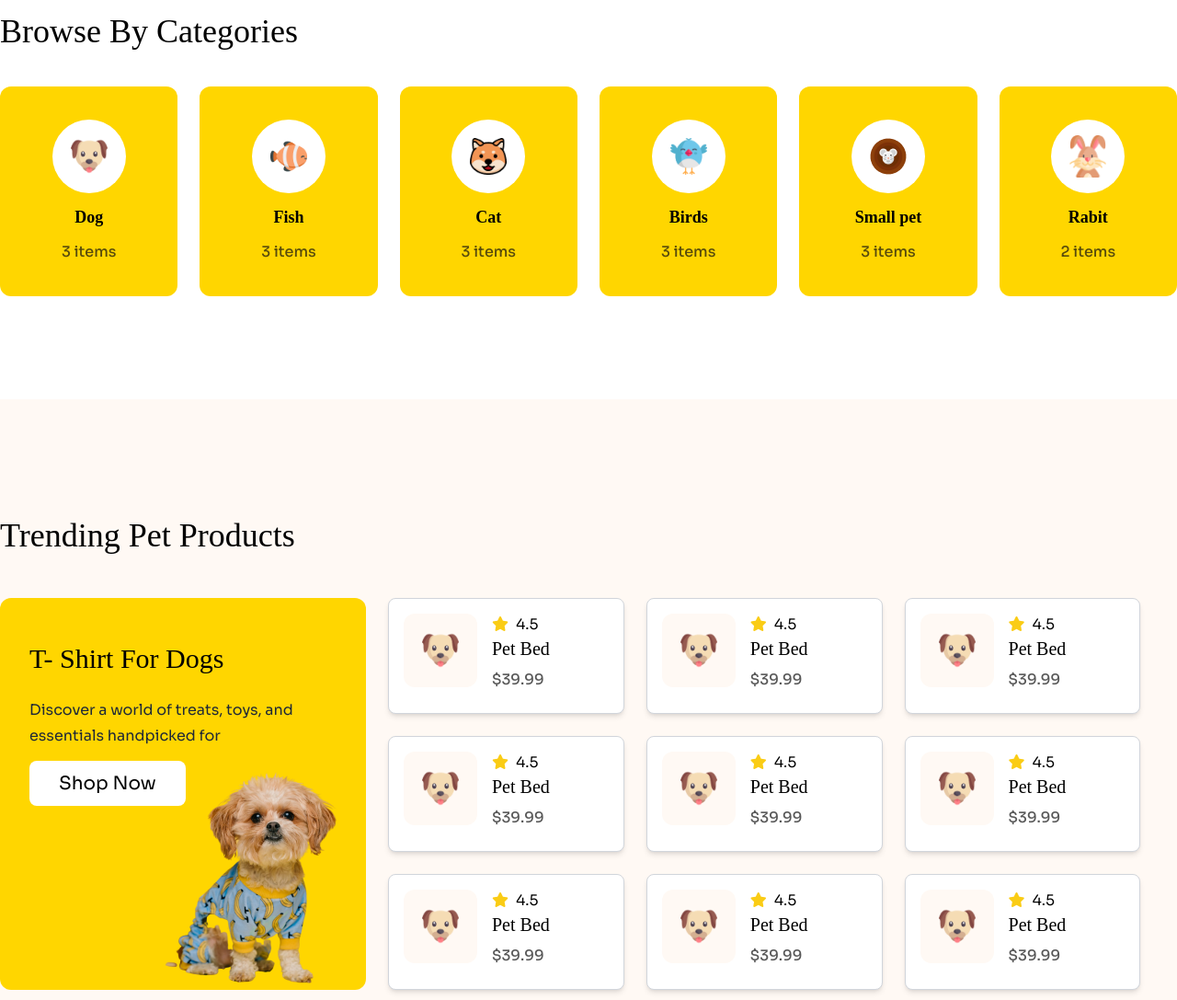
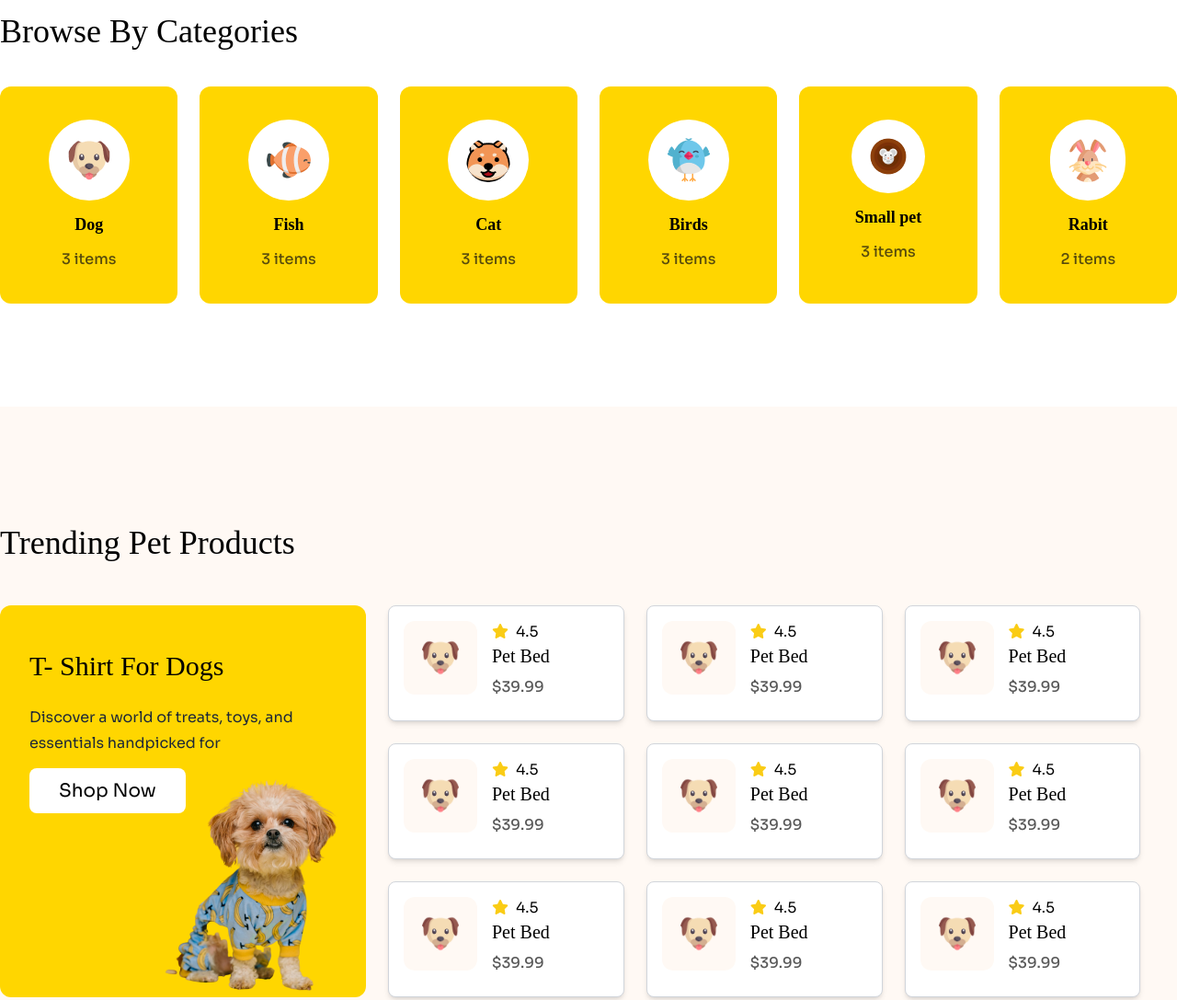
Before and after one commit to mdshahariarhafizofficial/Browse4Pets-website, a plain HTML site: page index.html in a window 1280 px wide. Shown: the part 980-2067 px from the top of the page at 92% size. Drawn offline with nearby package versions, Linux system fonts and the light colour scheme; a web font is replaced by a local one.

Commit message:
Categories Section margin issue sholved

```diff
--- a/index.html
+++ b/index.html
@@ -112,48 +112,48 @@
 
               <!-- Card - 1 -->
               <div class="categories-card bg-pet-primary-color max-w-52 text-center px-12 py-9 rounded-xl">
-                <div class="w-20 h-20 flex justify-center items-center bg-white p-5 rounded-full mx-auto mb-3">
-                  <img class="w-full" src="assets/dog-cartoon.png" alt="">
+                <div class="flex justify-center items-cente mx-auto">
+                  <img class="bg-white p-5 rounded-full mx-auto mb-3 max-w-[150px] sm:w-auto" src="assets/dog-cartoon.png" alt="">
                 </div>
                 <h3 class="text-lg mb-3 font-bold text-black">Dog</h3>
                 <p class="text-base text-pet-secondary-color font-medium">3 items</p>
               </div>
               <!-- Card - 2 -->
               <div class="categories-card bg-pet-primary-color max-w-52 text-center px-12 py-9 rounded-xl">
-                <div class="w-20 h-20 flex justify-center items-center bg-white p-5 rounded-full mx-auto mb-3">
-                  <img class="w-full" src="assets/fish-cartoon.png" alt="">
+                <div class="flex justify-center items-cente mx-auto">
+                  <img class="bg-white p-5 rounded-full mx-auto mb-3 max-w-[150px] sm:w-auto" src="assets/fish-cartoon.png" alt="">
                 </div>
                 <h3 class="text-lg mb-3 font-bold text-black">Fish</h3>
                 <p class="text-base text-pet-secondary-color font-medium">3 items</p>
               </div>
               <!-- Card - 3 -->
               <div class="categories-card bg-pet-primary-color max-w-52 text-center px-12 py-9 rounded-xl">
-                <div class="w-20 h-20 flex justify-center items-center bg-white p-5 rounded-full mx-auto mb-3">
-                  <img class="w-full" src="assets/cat-cartoon.png" alt="">
+                <div class="flex justify-center items-cente mx-auto">
+                  <img class="bg-white p-5 rounded-full mx-auto mb-3 max-w-[150px] sm:w-auto z-50" src="assets/cat-cartoon.png" alt="">
                 </div>
                 <h3 class="text-lg mb-3 font-bold text-black">Cat</h3>
                 <p class="text-base text-pet-secondary-color font-medium">3 items</p>
               </div>
               <!-- Card - 4 -->
               <div class="categories-card bg-pet-primary-color max-w-52 text-center px-12 py-9 rounded-xl">
-                <div class="w-20 h-20 flex justify-center items-center bg-white p-5 rounded-full mx-auto mb-3">
-                  <img class="w-full" src="assets/bird-cartoon.png" alt="">
+                <div class="flex justify-center items-cente mx-auto">
+                  <img class="bg-white p-5 rounded-full mx-auto mb-3 max-w-[150px] sm:w-auto" src="assets/bird-cartoon.png" alt="">
                 </div>
                 <h3 class="text-lg mb-3 font-bold text-black">Birds</h3>
                 <p class="text-base text-pet-secondary-color font-medium">3 items</p>
               </div>
               <!-- Card - 5 -->
               <div class="categories-card bg-pet-primary-color max-w-52 text-center px-12 py-9 rounded-xl">
-                <div class="w-20 h-20 flex justify-center items-center bg-white p-5 rounded-full mx-auto mb-3">
-                  <img class="w-full" src="assets/mouse-cartoon.png" alt="">
+                <div class="flex justify-center items-cente mx-auto">
+                  <img class="bg-white p-5 rounded-full mx-auto mb-3 max-w-[150px] sm:w-auto" src="assets/mouse-cartoon.png" alt="">
                 </div>
                 <h3 class="text-lg mb-3 font-bold text-black">Small pet</h3>
                 <p class="text-base text-pet-secondary-color font-medium">3 items</p>
               </div>
               <!-- Card - 6 -->
               <div class="categories-card bg-pet-primary-color max-w-52 text-center px-12 py-9 rounded-xl">
-                <div class="w-20 h-20 flex justify-center items-center bg-white p-5 rounded-full mx-auto mb-3">
-                  <img class="w-full" src="assets/rabbit-cartoon.png" alt="">
+                <div class="flex justify-center items-cente mx-auto">
+                  <img class="bg-white p-5 rounded-full mx-auto mb-3 max-w-[150px] sm:w-auto" src="assets/rabbit-cartoon.png" alt="">
                 </div>
                 <h3 class="text-lg mb-3 font-bold text-black">Rabit</h3>
                 <p class="text-base text-pet-secondary-color font-medium">2 items</p>
@@ -327,18 +327,10 @@
           </div>
          </section>
 
-        <!-- News Latter Section Start -->
-         <!-- <section class="news-latter-section px-5 lg:px-0">
-          <div class="container-mid max-w-[1320px] mx-auto">
-            <h2 class="text-3xl sm:text-4xl text-black">Browse By Categories</h2>
-          </div>
-         </section> -->
-
-
      </main>
 
     <!-- Footer Section Start -->
-     <footer class="hide bg-yellow-400 pt-80 -z-10 mt-[30rem] sm:mt-96">
+     <footer class="bg-yellow-400 pt-80 -z-10 mt-[30rem] sm:mt-96">
 
        <div class="relative container-mid max-w-[1320px] mx-auto">
 
```
